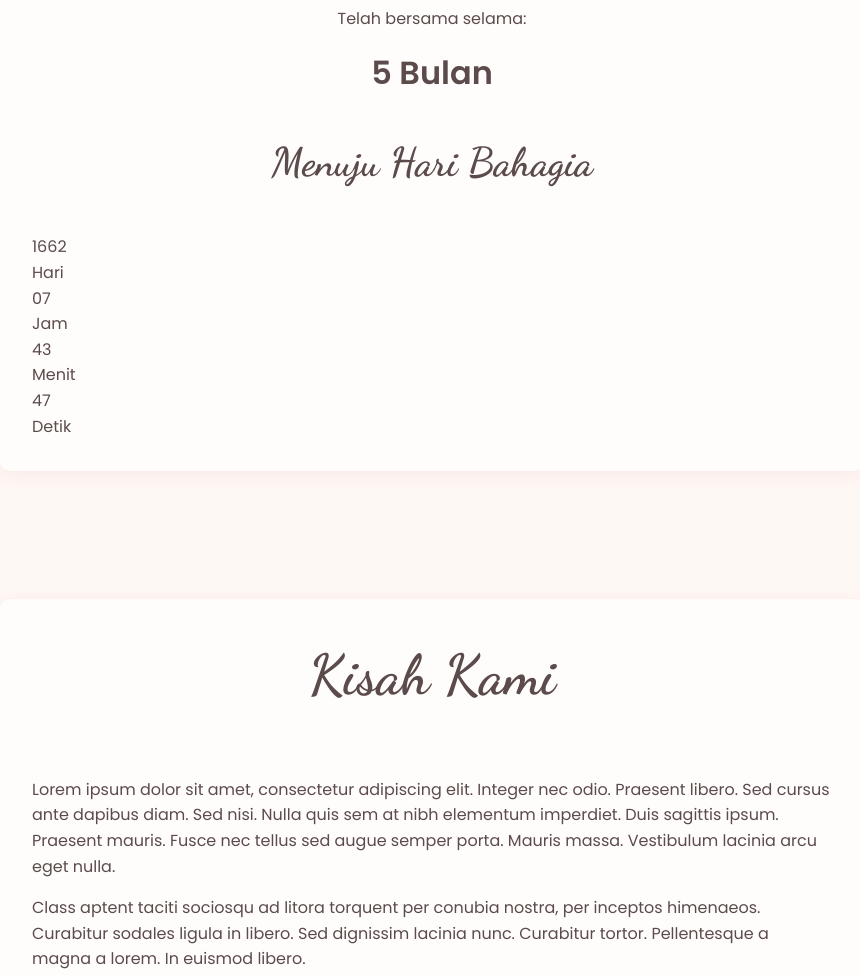
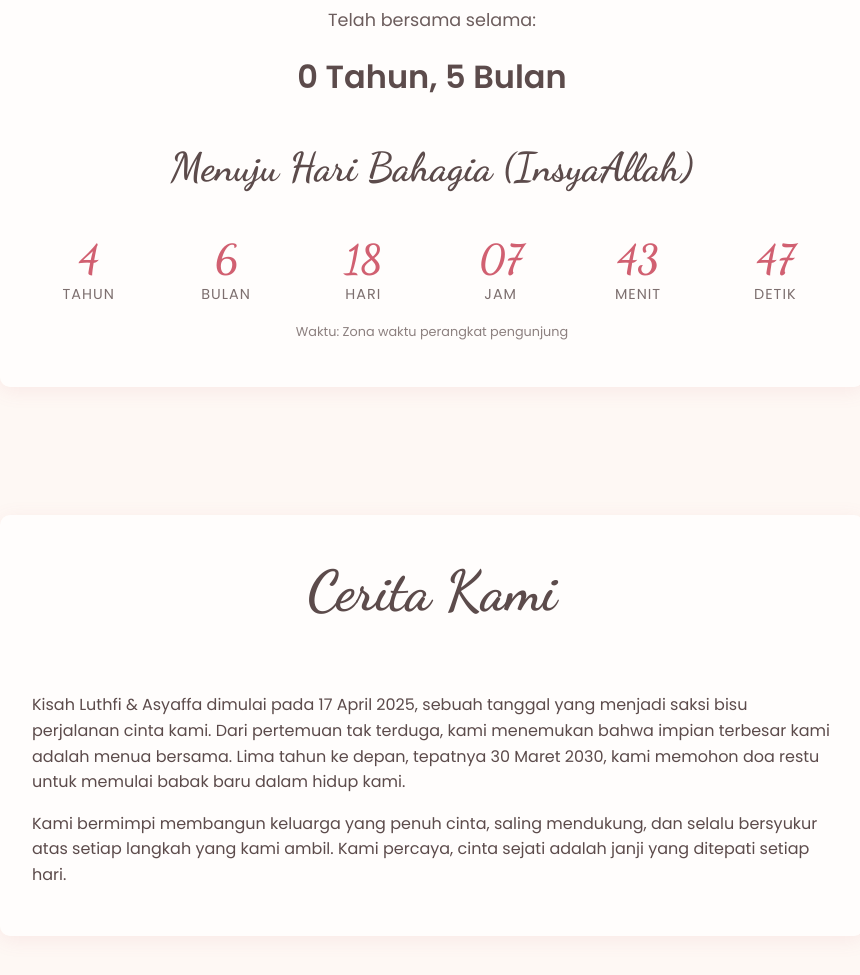
Before and after one commit to Luthfi45120/JGN-DIGANGGU-UDH-ADA-YG-PUNYA, a plain HTML site: page index.html in a window 1280 px wide. Shown: the part 1100-2075 px from the top of the page, without its empty margins (208-1068 px from the left). Drawn offline with Linux system fonts and the light colour scheme.

Commit message:
index.html

```diff
--- a/index.html
+++ b/index.html
@@ -3,7 +3,7 @@
 <head>
     <meta charset="UTF-8">
     <meta name="viewport" content="width=device-width, initial-scale=1.0">
-    <title>Luthfi & Asyaffa | Kisah Cinta Kami</title>
+    <title>Luthfi & Asyaffa | Kisah Abadi Kami</title>
     <meta name="description" content="Website romantis untuk Luthfi dan Asyaffa. Merayakan cinta dan menanti hari bahagia.">
 
     <link rel="preconnect" href="https://fonts.googleapis.com">
@@ -43,7 +43,6 @@
             --font-heading: 'Dancing Script', 'Cormorant Garamond', 'Times New Roman', serif;
             --font-body: 'Poppins', 'Montserrat', 'Helvetica', 'Arial', sans-serif;
             --transition-speed: 0.5s;
-            --heart-animation-duration: 25s;
         }
 
         /* Aturan dasar untuk mode gelap */
@@ -209,6 +208,41 @@
             height: 45px;
         }
 
+        /* Countdown layout (Tanpa kotak putih) */
+        .countdown-grid {
+            display: grid;
+            grid-template-columns: repeat(3, 1fr);
+            gap: 1.5rem;
+            margin-top: 1.5rem;
+            text-align: center;
+        }
+        @media (min-width: 768px) {
+            .countdown-grid {
+                grid-template-columns: repeat(6, 1fr);
+            }
+        }
+        .countdown-box {
+            /* Menghapus background dan shadow */
+            padding: 0;
+            box-shadow: none;
+            transition: none;
+            background-color: transparent;
+        }
+        .countdown-value {
+            font-size: 2.5rem;
+            font-family: var(--font-heading);
+            color: var(--heading-color);
+            line-height: 1;
+            margin-bottom: 0.25rem;
+        }
+        .countdown-label {
+            font-size: 0.9rem;
+            text-transform: uppercase;
+            letter-spacing: 1px;
+            opacity: 0.8;
+        }
+        .anniversary-label { font-size: 1.1rem; opacity: 0.9; }
+
         /*
         ================================================================================
         BAGIAN 4: ANIMASI & INTERAKSI
@@ -246,7 +280,7 @@
             background-color: var(--heart-color);
             transform: translateX(-50%) rotate(45deg);
             opacity: 0;
-            animation: float-up var(--heart-animation-duration) infinite linear;
+            animation: float-up 25s infinite linear;
             z-index: 1;
         }
         .floating-heart::before, .floating-heart::after {
@@ -318,8 +352,10 @@
         }
 
         @media (max-width: 768px) {
-            .countdown-grid { gap: 1rem; }
-            .countdown-box { flex: 1 1 45%; }
+            .countdown-grid {
+                grid-template-columns: repeat(3, 1fr);
+                gap: 1rem;
+            }
             .countdown-value { font-size: 2rem; }
         }
 
@@ -350,11 +386,19 @@
                 <h2>Cinta Abadi</h2>
                 <div class="text-center">
                     <p class="anniversary-label">Telah bersama selama:</p>
-                    <p style="font-size: 2rem; font-weight: bold;" id="anniversary-duration">0 Tahun, 0 Bulan, 0 Hari</p>
+                    <p style="font-size: 2rem; font-weight: bold;" id="anniversary-duration">0 Tahun, 0 Bulan</p>
                 </div>
 
-                <h3 style="margin-top: 2rem;">Menuju Hari Bahagia</h3>
+                <h3 style="margin-top: 2rem;">Menuju Hari Bahagia (InsyaAllah)</h3>
                 <div class="countdown-grid" id="countdown-grid">
+                    <div class="countdown-box">
+                        <div class="countdown-value" id="countdown-years">0</div>
+                        <div class="countdown-label">Tahun</div>
+                    </div>
+                    <div class="countdown-box">
+                        <div class="countdown-value" id="countdown-months">0</div>
+                        <div class="countdown-label">Bulan</div>
+                    </div>
                     <div class="countdown-box">
                         <div class="countdown-value" id="countdown-days">00</div>
                         <div class="countdown-label">Hari</div>
@@ -372,17 +416,18 @@
                         <div class="countdown-label">Detik</div>
                     </div>
                 </div>
+                <p style="font-size: 0.8rem; text-align: center; margin-top: 1rem; opacity: 0.7;">Waktu: Zona waktu perangkat pengunjung</p>
             </div>
         </section>
 
         <section class="container" id="love-story">
             <div class="info-card">
-                <h2>Kisah Kami</h2>
+                <h2>Cerita Kami</h2>
                 <p>
-                    Lorem ipsum dolor sit amet, consectetur adipiscing elit. Integer nec odio. Praesent libero. Sed cursus ante dapibus diam. Sed nisi. Nulla quis sem at nibh elementum imperdiet. Duis sagittis ipsum. Praesent mauris. Fusce nec tellus sed augue semper porta. Mauris massa. Vestibulum lacinia arcu eget nulla.
+                    Kisah Luthfi & Asyaffa dimulai pada 17 April 2025, sebuah tanggal yang menjadi saksi bisu perjalanan cinta kami. Dari pertemuan tak terduga, kami menemukan bahwa impian terbesar kami adalah menua bersama. Lima tahun ke depan, tepatnya 30 Maret 2030, kami memohon doa restu untuk memulai babak baru dalam hidup kami.
                 </p>
                 <p>
-                    Class aptent taciti sociosqu ad litora torquent per conubia nostra, per inceptos himenaeos. Curabitur sodales ligula in libero. Sed dignissim lacinia nunc. Curabitur tortor. Pellentesque a magna a lorem. In euismod libero.
+                    Kami bermimpi membangun keluarga yang penuh cinta, saling mendukung, dan selalu bersyukur atas setiap langkah yang kami ambil. Kami percaya, cinta sejati adalah janji yang ditepati setiap hari.
                 </p>
             </div>
         </section>
@@ -391,7 +436,7 @@
             <div class="info-card">
                 <h2>Janji Cinta</h2>
                 <p style="font-style: italic; font-size: 1.2rem; text-align: center;">
-                    "Cinta adalah ketika dua jiwa bertemu dan merasa seperti rumah."
+                    "Cinta bukan tentang berapa lama kita menunggu, tapi seberapa indah kita merawatnya."
                 </p>
                 <p style="text-align: center; font-weight: bold; margin-top: 1rem; opacity: 0.8;">— Anonim</p>
             </div>
@@ -399,15 +444,16 @@
 
         <section class="container" id="doa-form">
             <div class="form-container">
-                <h2>Kirim Pesan & Doa</h2>
+                <h2>Ucapan & Doa</h2>
                 <p style="font-size: 0.9rem; margin-bottom: 1.5rem;">Sampaikan doa dan harapan terbaik Anda untuk kami.</p>
                 <form id="waForm">
                     <label for="senderName" class="sr-only">Nama Pengirim</label>
                     <input type="text" id="senderName" placeholder="Nama Pengirim" aria-label="Nama Pengirim" required maxlength="50">
                     <label for="messageContent" class="sr-only">Pesan / Doa</label>
-                    <textarea id="messageContent" rows="5" placeholder="Pesan / Doa" aria-label="Pesan atau Doa" required maxlength="500"></textarea>
-                    <button type="submit" class="btn btn-primary" aria-label="Kirim Pesan dan Doa">Kirim Pesan</button>
+                    <textarea id="messageContent" rows="5" placeholder="Isi Pesan / Doa" aria-label="Pesan atau Doa" required maxlength="500"></textarea>
+                    <button type="submit" class="btn btn-primary" aria-label="Kirim Pesan dan Doa">Kirim ke WhatsApp</button>
                 </form>
+                <p style="font-size: 0.8rem; text-align: center; margin-top: 1rem; opacity: 0.7;">Pesan akan dibuka di WhatsApp Anda untuk dikirim.</p>
             </div>
         </section>
     </main>
@@ -438,8 +484,10 @@
             // ================================================================================
 
             // --- VARIABEL & KONSTANTA PENTING ---
-            const startDate = new Date('2025-04-17');
+            // EDIT DATES & NAMES:
+            const startDate = new Date('2025-04-17T00:00:00');
             const weddingDate = new Date('2030-03-30T00:00:00');
+            // EDIT WHATSAPP NUMBER:
             const waNumber = '628816527987';
             const prefersReducedMotion = window.matchMedia('(prefers-reduced-motion: reduce)').matches;
             let isSoundMuted = localStorage.getItem('soundMuted') === 'true';
@@ -449,6 +497,8 @@
             const themeToggleBtn = document.getElementById('themeToggle');
             const sunIcon = document.getElementById('sun-icon');
             const moonIcon = document.getElementById('moon-icon');
+            const countdownYears = document.getElementById('countdown-years');
+            const countdownMonths = document.getElementById('countdown-months');
             const countdownDays = document.getElementById('countdown-days');
             const countdownHours = document.getElementById('countdown-hours');
             const countdownMinutes = document.getElementById('countdown-minutes');
@@ -504,41 +554,35 @@
             function updateTimers() {
                 const now = new Date();
                 const diff = weddingDate - now;
-                const duration = now - startDate;
 
-                // Countdown
                 if (diff < 0) {
                     document.getElementById('countdown-grid').innerHTML = '<p style="font-size:1.2rem; text-align:center;">Alhamdulillah, kami telah bersatu.</p>';
                     document.querySelector('#info-section h3').textContent = 'Masa Depan Abadi';
-                } else {
-                    const days = Math.floor(diff / (1000 * 60 * 60 * 24));
-                    const hours = Math.floor((diff % (1000 * 60 * 60 * 24)) / (1000 * 60 * 60));
-                    const minutes = Math.floor((diff % (1000 * 60 * 60)) / (1000 * 60));
-                    const seconds = Math.floor((diff % (1000 * 60)) / 1000);
-                    countdownDays.textContent = String(days).padStart(2, '0');
-                    countdownHours.textContent = String(hours).padStart(2, '0');
-                    countdownMinutes.textContent = String(minutes).padStart(2, '0');
-                    countdownSeconds.textContent = String(seconds).padStart(2, '0');
+                    return;
                 }
+
+                // Countdown to wedding date
+                const seconds = Math.floor((diff / 1000) % 60);
+                const minutes = Math.floor((diff / (1000 * 60)) % 60);
+                const hours = Math.floor((diff / (1000 * 60 * 60)) % 24);
+                const days = Math.floor(diff / (1000 * 60 * 60 * 24));
+                const years = Math.floor(days / 365.25);
+                const remainingDays = Math.floor(days % 365.25);
+                const months = Math.floor(remainingDays / 30.44); // Average days in a month
+
+                countdownYears.textContent = years;
+                countdownMonths.textContent = months;
+                countdownDays.textContent = String(remainingDays % 30.44).split('.')[0];
+                countdownHours.textContent = String(hours).padStart(2, '0');
+                countdownMinutes.textContent = String(minutes).padStart(2, '0');
+                countdownSeconds.textContent = String(seconds).padStart(2, '0');
 
                 // Anniversary duration
                 const totalMonths = (now.getFullYear() - startDate.getFullYear()) * 12 + (now.getMonth() - startDate.getMonth());
                 const yearsPassed = Math.floor(totalMonths / 12);
                 const remainingMonths = totalMonths % 12;
-                const totalDays = Math.floor(duration / (1000 * 60 * 60 * 24));
+                anniversaryDuration.textContent = `${yearsPassed} Tahun, ${remainingMonths} Bulan`;
 
-                let durationText = '';
-                if (totalDays < 30) {
-                    durationText = `${totalDays} Hari`;
-                } else if (yearsPassed === 0) {
-                    durationText = `${totalMonths} Bulan`;
-                } else {
-                    durationText = `${yearsPassed} Tahun`;
-                    if (remainingMonths > 0) {
-                        durationText += `, ${remainingMonths} Bulan`;
-                    }
-                }
-                anniversaryDuration.textContent = durationText;
             }
             updateTimers();
             setInterval(updateTimers, 1000);
@@ -563,9 +607,9 @@
                     alert('Pesan / Doa tidak boleh lebih dari 500 karakter.');
                     return;
                 }
-                const confirmation = confirm(`Anda akan mengirim pesan ini ke WhatsApp:\n\nNama: ${senderName}\nPesan: ${messageContent}\n\nLanjutkan?`);
+                const confirmation = confirm(`Anda akan mengirim pesan ini ke WhatsApp:\n\nNama: ${senderName}\nPesan/Doa: ${messageContent}\n\nLanjutkan?`);
                 if (confirmation) {
-                    const encodedMessage = encodeURIComponent(`*Pesan dari Website*\n\nDari: ${senderName}\n\nIsi Pesan:\n${messageContent}`);
+                    const encodedMessage = encodeURIComponent(`Nama: ${senderName}\nPesan/Doa: ${messageContent}\nUntuk: Luthfi & Asyaffa`);
                     const waLink = `https://wa.me/${waNumber}?text=${encodedMessage}`;
                     window.open(waLink, '_blank');
                 }
@@ -605,18 +649,6 @@
                         if (hasInteracted) playSFX('click');
                     }
                 });
-            });
-
-            const sectionObserver = new IntersectionObserver((entries) => {
-                entries.forEach(entry => {
-                    if (entry.isIntersecting) {
-                        playSFX('chime');
-                    }
-                });
-            }, { root: null, rootMargin: '0px', threshold: 0.1 });
-
-            document.querySelectorAll('section').forEach(section => {
-                sectionObserver.observe(section);
             });
 
             // Initial interaction to enable audio playback
```
